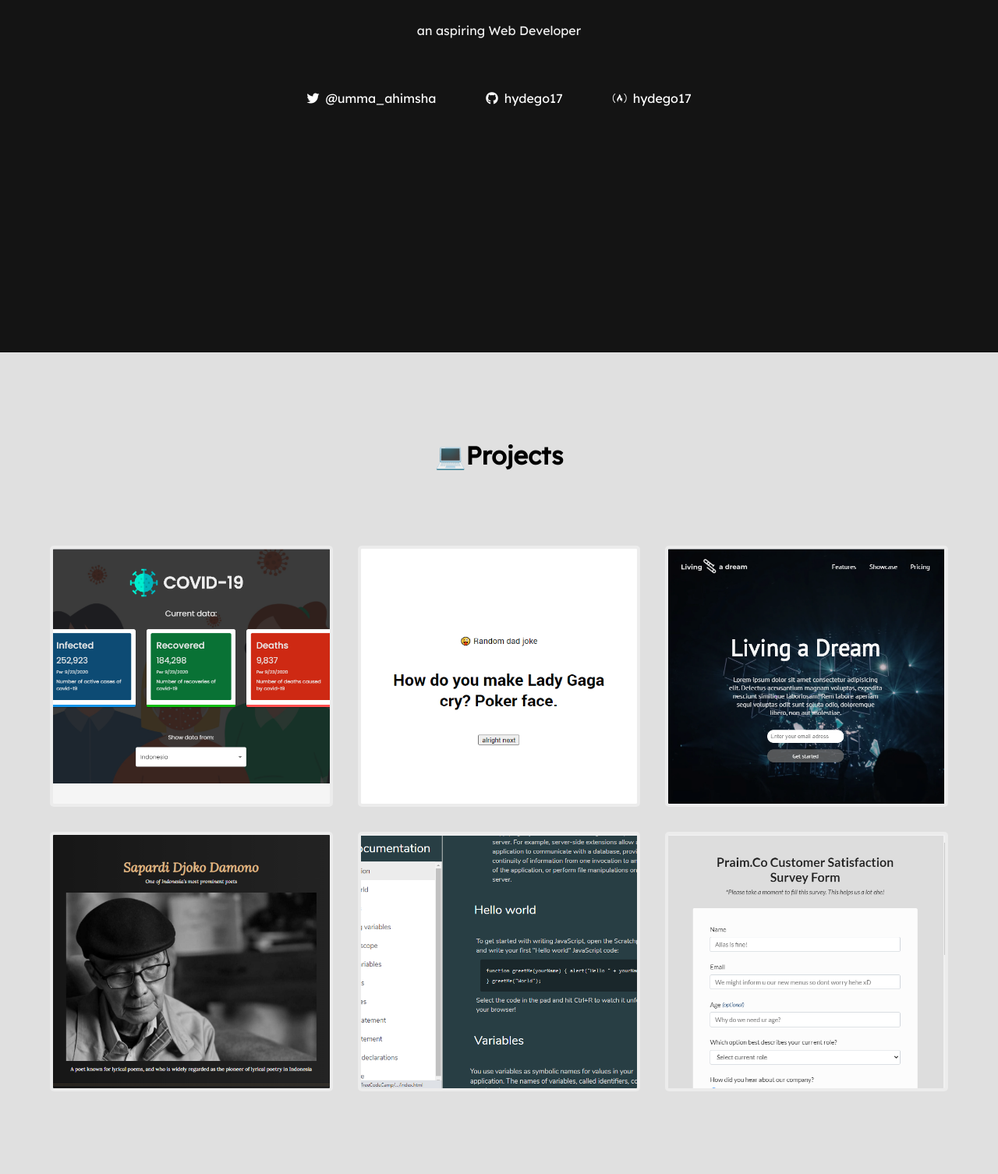
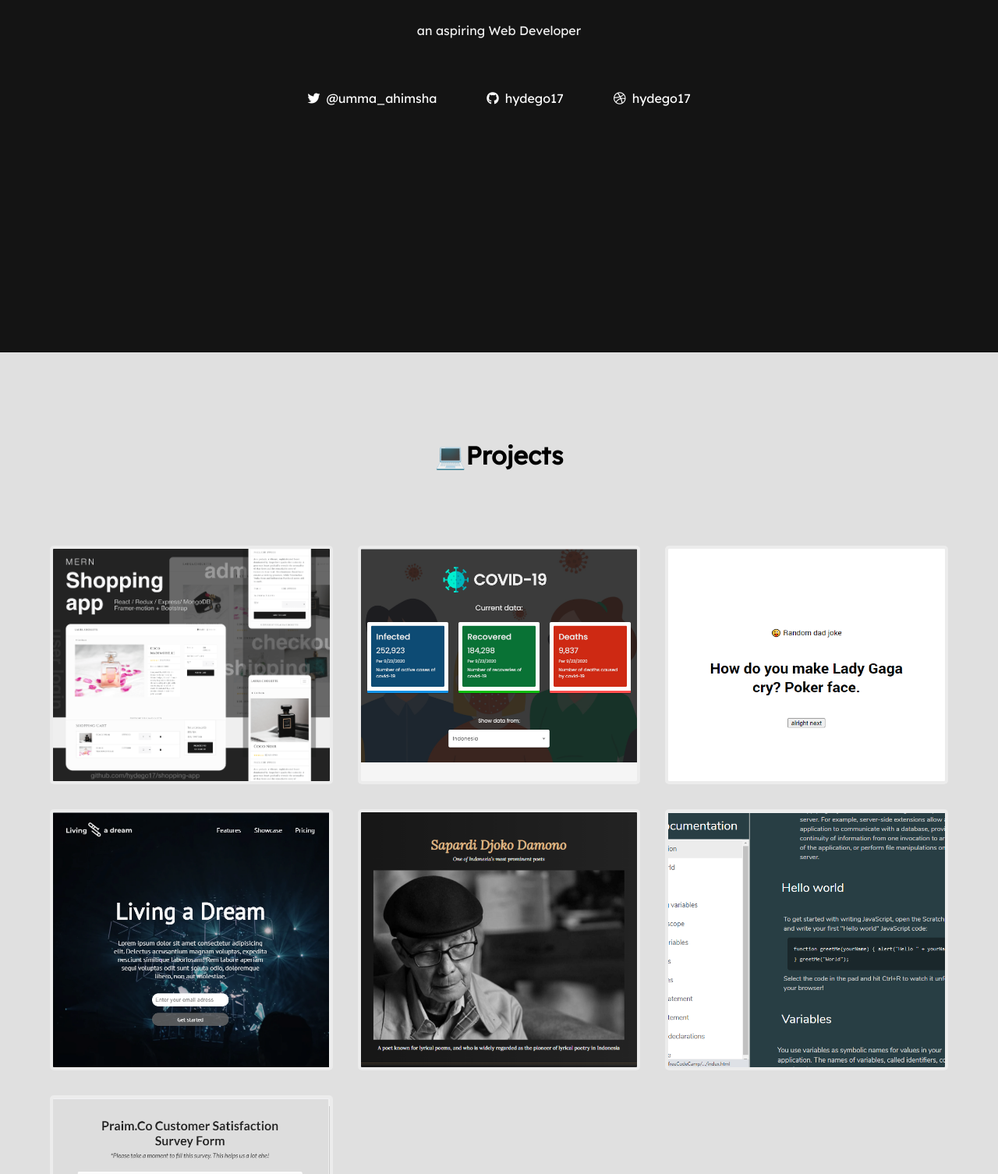
Before and after one commit to hydego17/hydego17.github.io, a plain HTML site: page index.html in a window 1280 px wide. Shown: the part 348-1854 px from the top of the page at 78% size. Drawn offline with nearby package versions, Linux system fonts and the light colour scheme.

Commit message:
Add projects

```diff
--- a/css/style.css
+++ b/css/style.css
@@ -224,6 +224,13 @@ h1 {
   transform: translate3d(0, 0, 0);
 }
 
+.effect2 a span.dribble::before {
+  color: #ea4c89;
+}
+.effect2 a span.github::before {
+  color: #00a043;
+}
+
 .effect2 a:hover span,
 .effect2 a:focus span {
   transform: translateY(-100%);
--- a/index.html
+++ b/index.html
@@ -66,16 +66,15 @@
             href="https://github.com/hydego17"
             target="_blank"
             ><i class="fab fa-github"></i
-            ><span data-hover="hydego17">hydego17</span></a
+            ><span class="github" data-hover="hydego17">hydego17</span></a
           >
         </div>
         <div class="hide">
           <a
             class="text roll"
-            href="https://forum.freecodecamp.org/u/hydego17/summary"
+            href="https://dribbble.com/hydego17"
             target="_blank"
-            ><i class="fab fa-free-code-camp"></i
-            ><span data-hover="hydego17">hydego17</span>
+            ><i class="fab fa-dribbble"></i><span class="dribble" data-hover="hydego17">hydego17</span>
           </a>
         </div>
       </nav>
@@ -85,6 +84,16 @@
 
       <h1>💻Projects</h1>
       <div class="grid">
+        <a
+        href="https://github.com/hydego17/shopping-app"
+        target="_blank"
+        class="project-tile"
+      >
+        <img class="img" src="images/mern-shop.png" alt="COVID-19 Tracker" />
+        <div class="overlay">
+          <span class="text">Mern Shopping App (Ongoing)</span>
+        </div>
+      </a>
         <a
           href="https://hydego17.github.io/covid19-stats/"
           target="_blank"
```
Also changed, not shown: images/mern-shop.png (added).
